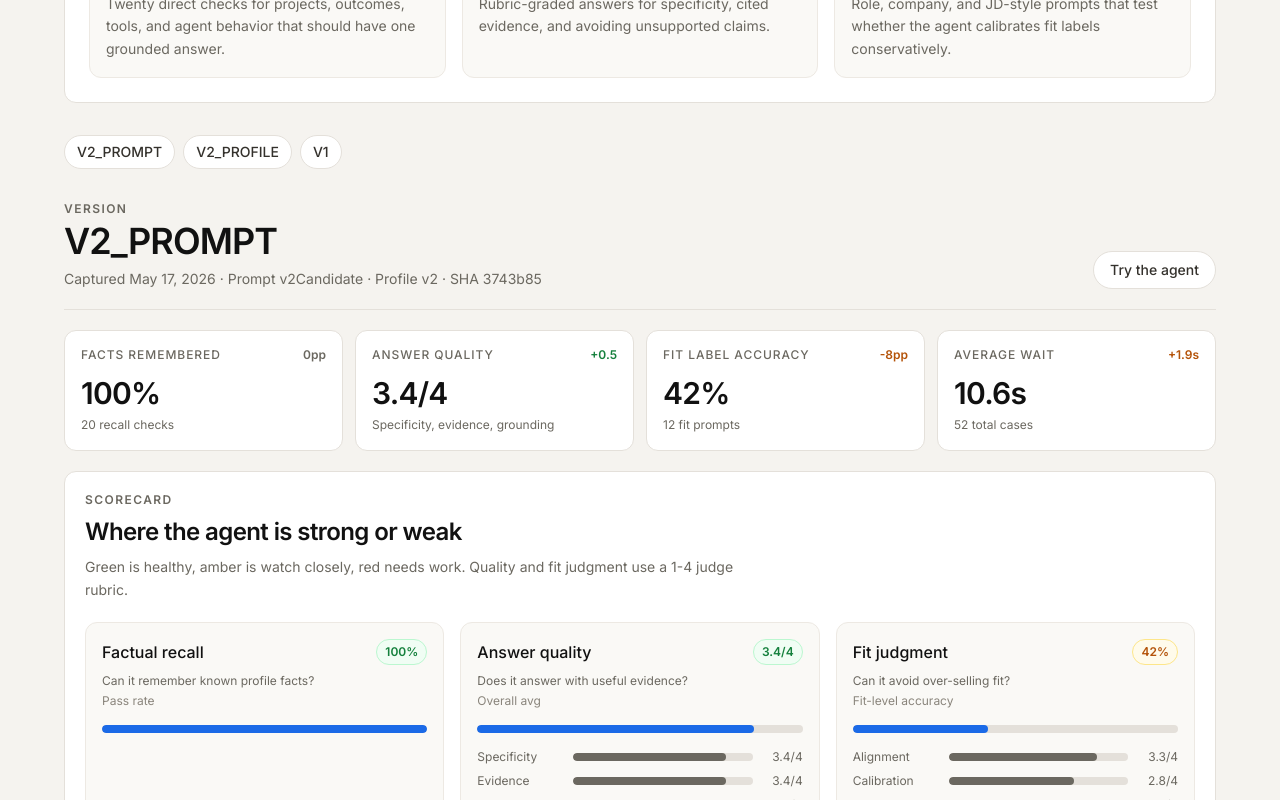
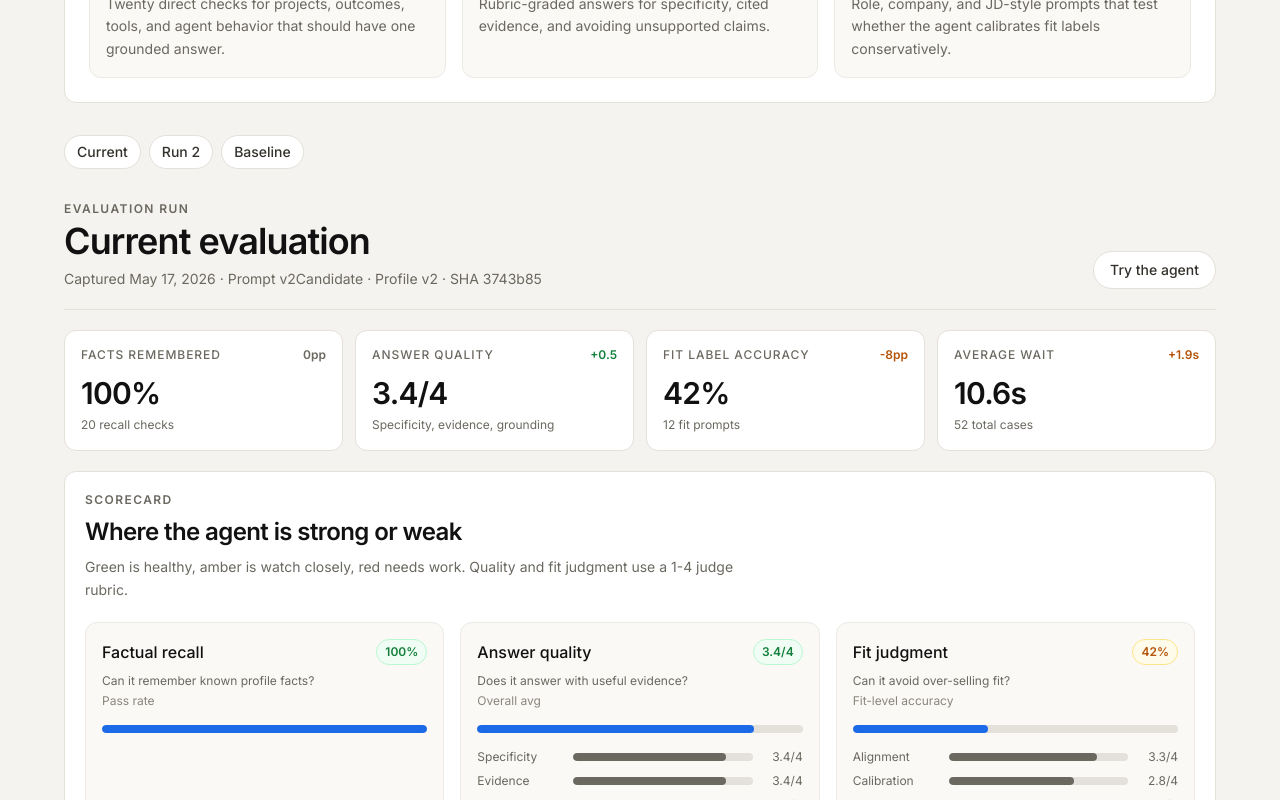
Before and after one commit to Rakshit-Lodha/personal-website, a Next.js app: page /evals in a window 1280 px wide. Shown: the part 920-1720 px from the top of the page. Built offline with nearby package versions, Linux system fonts and the light colour scheme.

Commit message:
Hide raw eval version labels

```diff
--- a/src/app/evals/page.tsx
+++ b/src/app/evals/page.tsx
@@ -322,6 +322,22 @@ function formatDate(value: string) {
     : parsed.toLocaleDateString("en-US", { month: "short", day: "numeric", year: "numeric" });
 }
 
+function versionLabel(version: VersionData, index: number) {
+  if (index === 0) return "Current evaluation";
+  if (version.version === "v1") return "Baseline";
+  return `Evaluation ${index + 1}`;
+}
+
+function versionChipLabel(version: VersionData, index: number) {
+  if (index === 0) return "Current";
+  if (version.version === "v1") return "Baseline";
+  return `Run ${index + 1}`;
+}
+
+function versionAnchor(index: number) {
+  return `eval-run-${index + 1}`;
+}
+
 function scoreStatus(testSet: TestSet, summary: Record<string, number> | undefined) {
   if (!summary) return { label: "Missing", value: 0, max: 1, display: "No scores" };
   if (testSet === "factual") {
@@ -452,7 +468,7 @@ function ReadoutHero({ version, previousVersion }: { version: VersionData; previ
       <div className="rounded-lg border border-[#e4e0da] bg-white p-6 md:p-7">
         <div className="inline-flex items-center gap-2 rounded-full border border-[#bfdbfe] bg-[#eff6ff] px-3 py-1 text-xs font-semibold text-[#1d4ed8]">
           <SearchCheck size={14} />
-          Latest run: {version.version.toUpperCase()}
+          Latest evaluated default
         </div>
         <h2 className="mt-5 max-w-2xl text-3xl font-semibold tracking-tight text-[#111111] md:text-4xl">
           {verdict}
@@ -472,8 +488,7 @@ function ReadoutHero({ version, previousVersion }: { version: VersionData; previ
         {previousVersion ? (
           <>
             <p className="mt-3 text-2xl font-semibold tracking-tight">
-              {previousVersion.version.toUpperCase()} <ArrowRight className="mx-1 inline-block" size={18} />{" "}
-              {version.version.toUpperCase()}
+              Baseline <ArrowRight className="mx-1 inline-block" size={18} /> Current
             </p>
             <ChangeList current={version} previous={previousVersion} />
           </>
@@ -820,13 +835,21 @@ function CaseInspection({ version }: { version: VersionData }) {
   );
 }
 
-function VersionSection({ version, previousVersion }: { version: VersionData; previousVersion?: VersionData }) {
+function VersionSection({
+  version,
+  previousVersion,
+  index,
+}: {
+  version: VersionData;
+  previousVersion?: VersionData;
+  index: number;
+}) {
   return (
-    <section id={version.version} className="space-y-5">
+    <section id={versionAnchor(index)} className="space-y-5">
       <div className="flex flex-col gap-3 border-b border-[#e4e0da] pb-5 md:flex-row md:items-end md:justify-between">
         <div>
-          <p className="text-xs font-semibold uppercase tracking-[0.12em] text-[#6b6860]">Version</p>
-          <h1 className="mt-1 text-4xl font-semibold tracking-tight text-[#111111]">{version.version.toUpperCase()}</h1>
+          <p className="text-xs font-semibold uppercase tracking-[0.12em] text-[#6b6860]">Evaluation run</p>
+          <h1 className="mt-1 text-4xl font-semibold tracking-tight text-[#111111]">{versionLabel(version, index)}</h1>
           <p className="mt-2 text-sm text-[#6b6860]">
             Captured {formatDate(version.summary.date)}
             {version.summary.prompt_version ? ` · Prompt ${version.summary.prompt_version}` : ""}
@@ -880,13 +903,13 @@ export default function EvalsPage() {
 
           {versions.length > 1 ? (
             <div className="mb-8 flex flex-wrap gap-2">
-              {versions.map((version) => (
+              {versions.map((version, index) => (
                 <a
-                  key={version.version}
-                  href={`#${version.version}`}
+                  key={versionAnchor(index)}
+                  href={`#${versionAnchor(index)}`}
                   className="rounded-full border border-[#e4e0da] bg-white px-3 py-1.5 text-sm font-medium text-[#34312c] transition-colors hover:border-[#cfc8be] hover:bg-[#faf9f6]"
                 >
-                  {version.version.toUpperCase()}
+                  {versionChipLabel(version, index)}
                 </a>
               ))}
             </div>
@@ -895,7 +918,12 @@ export default function EvalsPage() {
           {latestVersion ? (
             <div className="space-y-12">
               {versions.map((version, index) => (
-                <VersionSection key={version.version} version={version} previousVersion={versions[index + 1]} />
+                <VersionSection
+                  key={versionAnchor(index)}
+                  version={version}
+                  previousVersion={versions[index + 1]}
+                  index={index}
+                />
               ))}
             </div>
           ) : (
```
